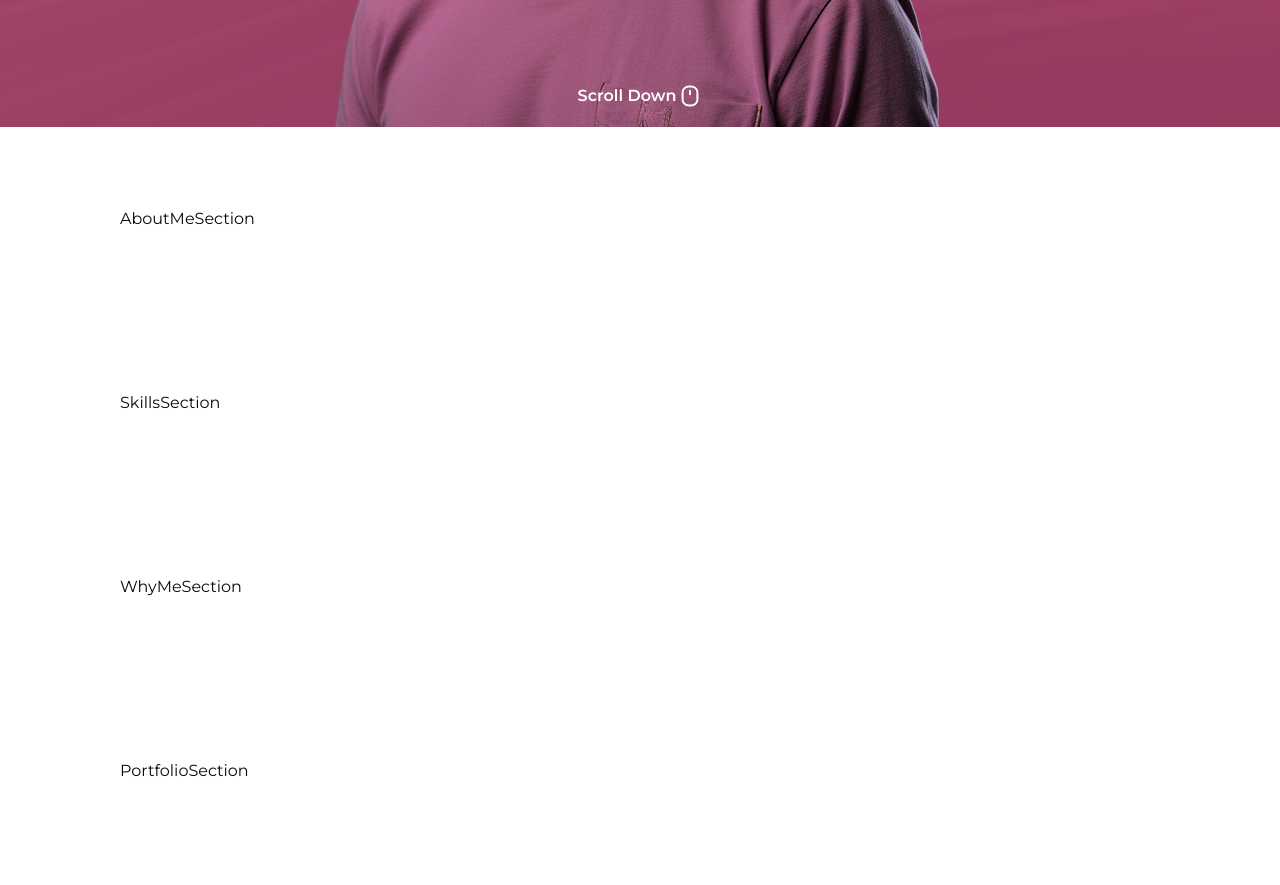
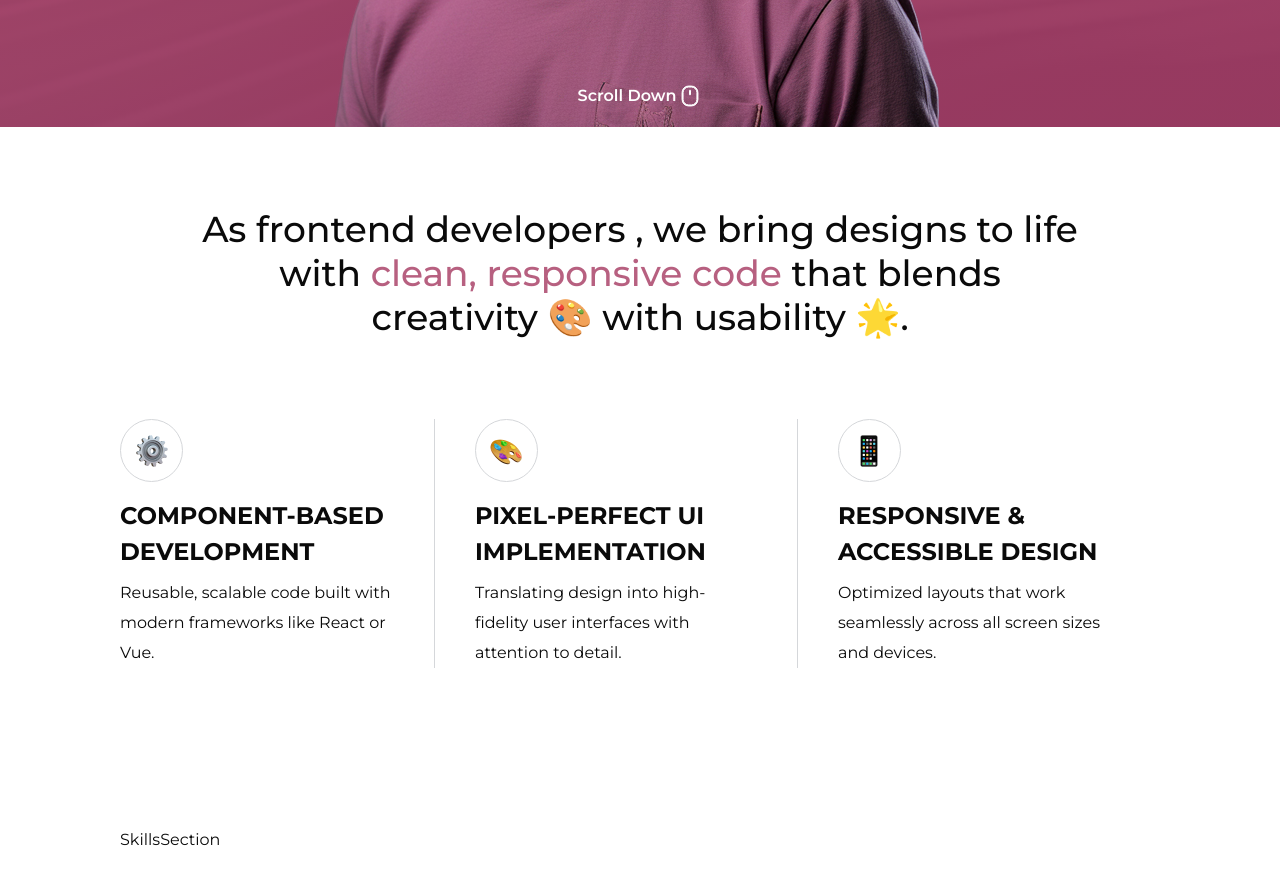
Before and after one commit to Hary300/Personal-Project-34-Pink-Portfolio, a React (Vite) app: page / in a window 1280 px wide. Shown: the part 940-1825 px from the top of the page. Built offline with nearby package versions, Linux system fonts and the light colour scheme.

Commit message:
feat: add aboutMe data structure and icons; update SectionWrapper to accept additional props

```diff
--- a/src/sections/02-about/AboutMeSection.tsx
+++ b/src/sections/02-about/AboutMeSection.tsx
@@ -1,7 +1,46 @@
 import SectionWrapper from '@/components/layouts/SectionWrapper';
+import { aboutMeData } from '@/data/aboutMeData';
 
 const AboutMeSection = () => {
-  return <SectionWrapper sectionId='about'>AboutMeSection</SectionWrapper>;
+  const heading = aboutMeData.heading;
+  const items = aboutMeData.items;
+
+  return (
+    <SectionWrapper
+      sectionId='about'
+      className='flex flex-col gap-10 lg:gap-20 items-center'
+    >
+      <p className='font-medium text-display-sm lg:text-display-lg text-center max-w-223'>
+        {heading.start}{' '}
+        <span className='text-primary-300'>{heading.highlight}</span>{' '}
+        {heading.end}
+      </p>
+      <div className='flex flex-col md:flex-row gap-4 lg:gap-10 divide-x-0 divide-y md:divide-x md:divide-y-0'>
+        {items.map((item) => {
+          return (
+            <div
+              key={item.id}
+              className='flex flex-col gap-3 lg:gap-4 pb-4 lg:pb-0 pr-0 md:pr-4 lg:pr-10'
+            >
+              <div className='size-12 lg:size-15.75 rounded-full aspect-square shrink-0 flex justify-center items-center p-1 border '>
+                <img
+                  src={item.icon}
+                  alt={`${item.title} icon`}
+                  className='w-6.5 lg:w-8'
+                />
+              </div>
+              <div className='flex flex-col gap-2'>
+                <p className='font-bold text-lg lg:text-display-xs'>
+                  {item.title}
+                </p>
+                <p className='text-sm lg:text-md'>{item.description}</p>
+              </div>
+            </div>
+          );
+        })}
+      </div>
+    </SectionWrapper>
+  );
 };
 
 export default AboutMeSection;
```
